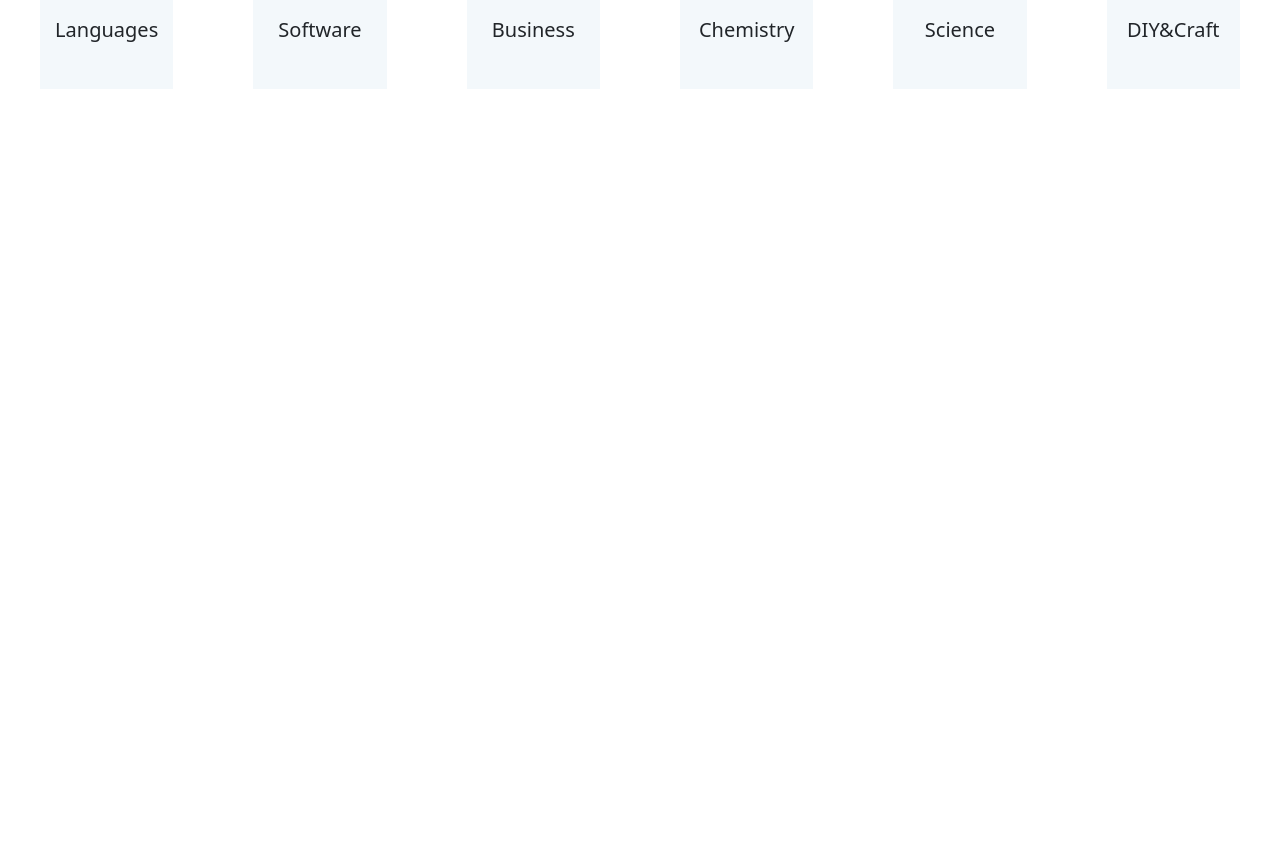
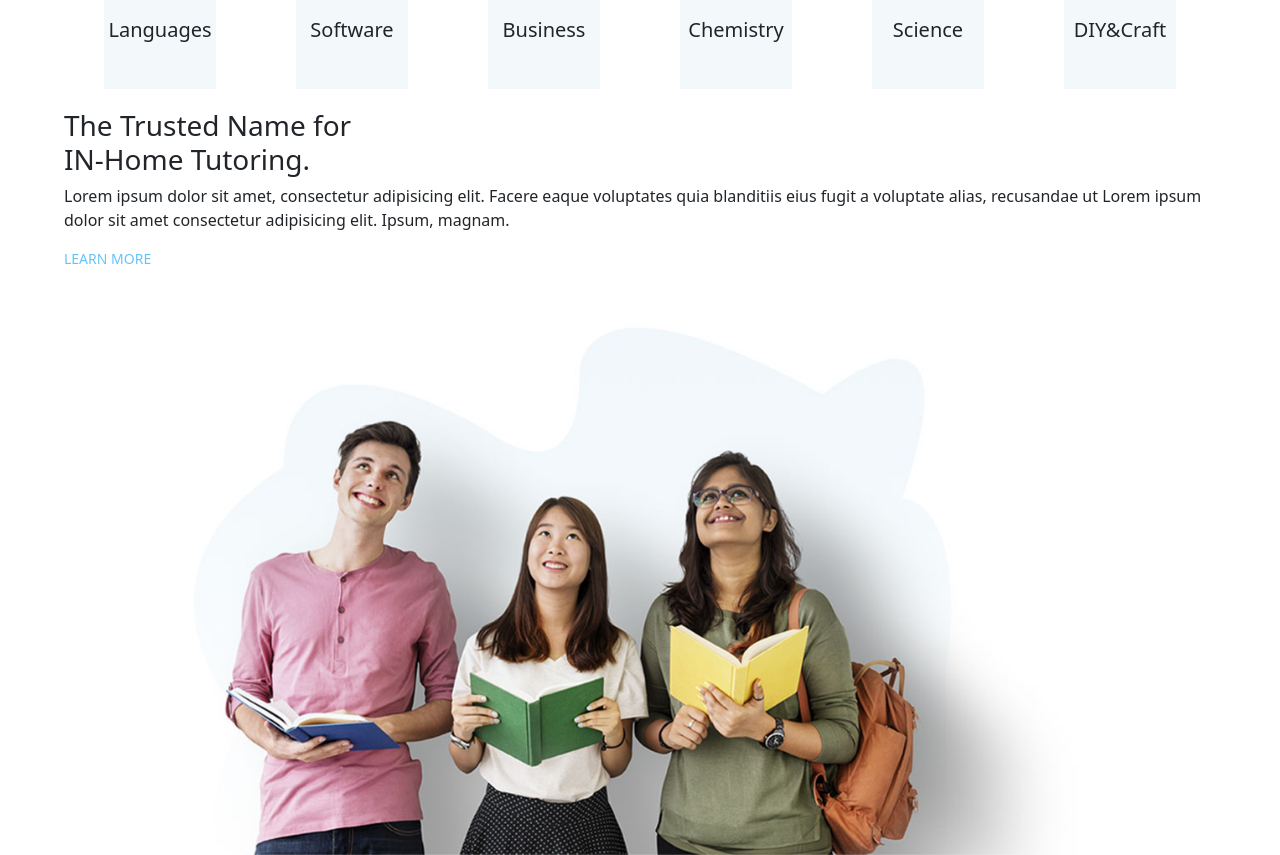
Before and after one commit to mattialicausi/proj-html-vuejs, a Vue app: page / in a window 1280 px wide. Shown: the part 931-1786 px from the top of the page. Before the commit the page ends 1040 px from the top, so only its background shows below. Built offline with nearby package versions, Linux system fonts and the light colour scheme; the HTML template or start-up script is replaced by a standard one.

Commit message:
Aggiunto sezione home tutoring

```diff
--- a/src/components/MainComponent.vue
+++ b/src/components/MainComponent.vue
@@ -1,13 +1,19 @@
 <template>
-   <section class="section-category d-flex">
+
+   <section class="section-category d-flex myWrapper">
         <div class="col-2" v-for="(item, index) in categoryOptions" :key="item.index">
             <CardCategory :item="item"/>
         </div>
    </section>
+
+   <section class="section-home-tutoring">
+        <HomeTutoring/>
+   </section>
 </template>
 
 <script>
-import CardCategory from './header_section/CardCategory.vue';
+import CardCategory from './main_section/CardCategory.vue';
+import HomeTutoring from './main_section/HomeTutoring.vue';
 
     export default {
     name: "MainComponent",
@@ -41,7 +47,10 @@ import CardCategory from './header_section/CardCategory.vue';
             ]
         };
     },
-    components: { CardCategory }
+    components: {
+        CardCategory,
+         HomeTutoring
+    }
 }
 </script>
 
--- /dev/null
+++ b/src/components/main_section/HomeTutoring.vue
@@ -0,0 +1,47 @@
+<template>
+    <div class="myWrapper">
+
+        <div class="container-home-tutoring">
+
+            <div class="info">
+                <h3>The Trusted Name for IN-Home Tutoring.</h3>
+                <p>Lorem ipsum dolor sit amet, consectetur adipisicing elit. Facere eaque voluptates quia blanditiis eius fugit a voluptate alias, recusandae ut Lorem ipsum dolor sit amet consectetur adipisicing elit. Ipsum, magnam.</p>
+                <div class="text-uppercase more">learn more</div>
+            </div>
+
+            <div class="container-img">
+                <img src="../../../public/images/h5-img-1.jpg" alt="image of home tutoring">
+            </div>
+
+        </div>
+
+    </div>
+</template>
+
+<script>
+    export default {
+        name: 'HomeTutoring',
+    }
+</script>
+
+<style lang="scss" scoped>
+@import '../../assets/style/general.scss';
+
+    h3 {
+        max-width: 300px;
+        word-wrap: break-word;
+    }
+    .more{
+        color: rgb(101, 195, 249);
+        font-size: 14px;
+    }
+
+    .container-img {
+        width: 80%;
+        margin: 0 auto;
+
+        img {
+            width: 100%;
+        }
+    }
+</style>
```
Also changed, not shown: public/images/h5-img-1.jpg (added), public/images/h5-img-2.jpg (added), src/components/main_section/CardCategory.vue (renamed from src/components/header_section/CardCategory.vue).
